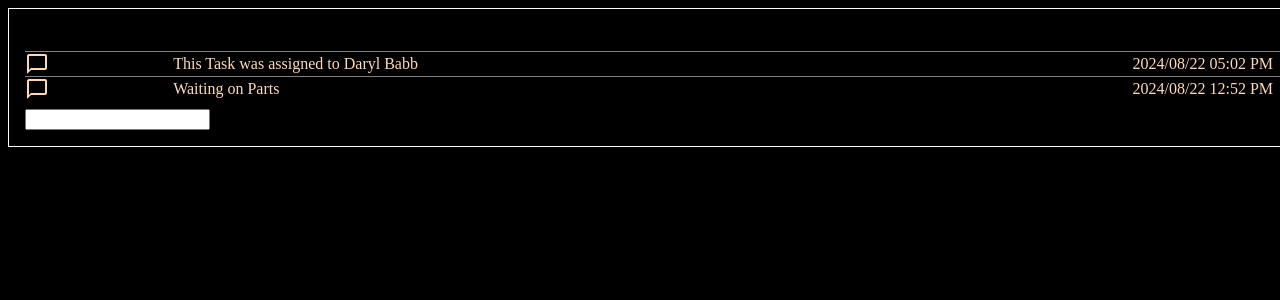
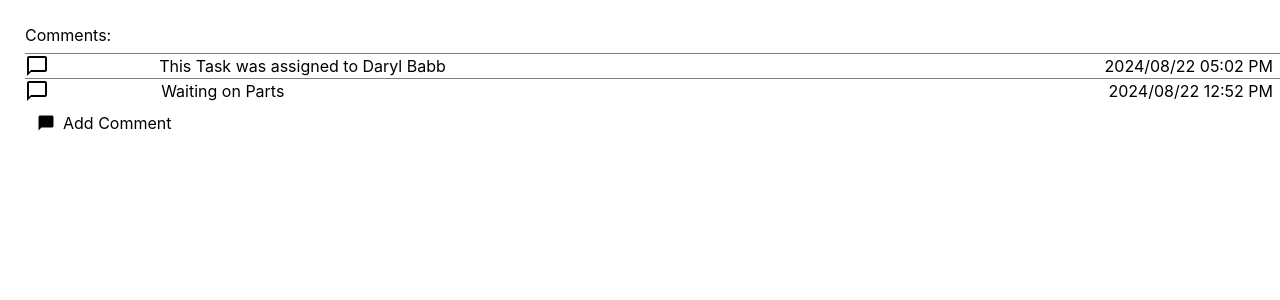
Before and after one commit to honestcomrade/mentions, an Angular app: page / in a window 1280 px wide. Shown: the top 300 px of the page. Built offline with nearby package versions, Linux system fonts and the light colour scheme.

Commit message:
tggle input

```diff
--- a/src/app/app.component.html
+++ b/src/app/app.component.html
@@ -1,4 +1,9 @@
 <style>
+  :host {
+    font-family: "Inter", -apple-system, BlinkMacSystemFont, "Segoe UI", Roboto,
+      Helvetica, Arial, sans-serif, "Apple Color Emoji", "Segoe UI Emoji",
+      "Segoe UI Symbol";
+  }
   main {
     border: 1px solid white;
     width: 100%;
@@ -11,20 +16,22 @@
     position: relative;
   }
 
-  .angular-logo {
-    max-width: 9.2rem;
-  }
-
   .content {
     width: 100%;
   }
-
 </style>
 
 <main class="main">
   <div class="content">
     <comments [comments]="comments"></comments>
-    <mention></mention>
+    <div>
+
+      <mention [inputOpen]="inputOpen"></mention>
+      <button (click)="toggleInput()" mat-raised-button>
+        <mat-icon fontIcon="chat_bubble"/>
+        Add Comment
+      </button>
+    </div>
   </div>
 </main>
 
--- a/src/app/app.component.ts
+++ b/src/app/app.component.ts
@@ -1,20 +1,27 @@
-import { Component } from '@angular/core';
+import { ChangeDetectorRef, Component } from '@angular/core';
 import { RouterOutlet } from '@angular/router';
 import { MentionsComponent } from "./components/mention/mentions/mention.component";
 import { ProfileThumbnail } from "./components/shared/profile/profile-thumbnail.component";
 import { CommentsComponent } from './components/comments/comments.component';
 import { COMMENT_LIST } from './data/person-list';
 import { Comment } from './types/comment';
+import { MatIconModule } from '@angular/material/icon';
+import {MatButtonModule} from '@angular/material/button';
 
 @Component({
   selector: 'app-root',
   standalone: true,
-  imports: [RouterOutlet, MentionsComponent, ProfileThumbnail, CommentsComponent],
+  imports: [RouterOutlet, MentionsComponent, ProfileThumbnail, CommentsComponent, MatIconModule, MatButtonModule],
   templateUrl: './app.component.html',
-  styleUrl: './app.component.scss'
+  styleUrl: './app.component.scss',
 })
 
 export class AppComponent {
   title = 'mentions';
   comments: Comment[] = COMMENT_LIST
+  inputOpen: boolean = false;
+
+  toggleInput() {
+    this.inputOpen = !this.inputOpen
+  }
 }
--- a/src/app/components/mention/mentions/mention.component.html
+++ b/src/app/components/mention/mentions/mention.component.html
@@ -12,7 +12,7 @@
     }
   </mat-list>
 </div>
-<form autocomplete="off" (ngSubmit)="onSubmit()">
+<form *ngIf="inputOpen" autocomplete="off" (ngSubmit)="onSubmit()">
   <input name="comment" [(ngModel)]="text" (input)="onInputChange($event)">
 </form>
 
--- a/src/app/components/mention/mentions/mention.component.ts
+++ b/src/app/components/mention/mentions/mention.component.ts
@@ -1,5 +1,5 @@
 import { MatListModule } from '@angular/material/list';
-import { Component } from '@angular/core';
+import { ChangeDetectionStrategy, Component, Input } from '@angular/core';
 import { FormsModule } from '@angular/forms';
 import { COMMA, ENTER } from '@angular/cdk/keycodes';
 import { CommonModule } from '@angular/common';
@@ -22,16 +22,18 @@ import {Person } from '../../../types/person';
     FormsModule,
     CommonModule,
     ProfileThumbnail
-],
+  ],
+  changeDetection: ChangeDetectionStrategy.Default,
   providers: [CommentService]
 })
 
 export class MentionsComponent {
+  @Input() inputOpen: boolean = false;
   selectedPerson?: Person
-  readonly separatorKeysCodes = [ENTER, COMMA] as const;
+  readonly separatorKeysCodes = [ENTER, COMMA] as const
   mentionList = PERSONS
   text?: string
-  typeAheadActive?: boolean = false;
+  typeAheadActive?: boolean = false
   matches?: Person[] = []
   constructor(private commentService: CommentService) {}
 
@@ -43,16 +45,16 @@ export class MentionsComponent {
   }
 
   onInputChange(event: Event) {
-    const element = event.target as HTMLInputElement;
+    const element = event.target as HTMLInputElement
 
     if (element?.value?.startsWith("@")) {
-      this.typeAheadActive = true;
-      this.matches = this.mentionList;
+      this.typeAheadActive = true
+      this.matches = this.mentionList
     } else {
-      this.typeAheadActive = false;
-      this.matches = [];
+      this.typeAheadActive = false
+      this.matches = []
     }
-    this.text = element?.value;
+    this.text = element?.value
     this.filterList(element.value)
   }
 
@@ -66,7 +68,7 @@ export class MentionsComponent {
     this.selectedPerson = this.mentionList.find(f => f.userID === id)
     this.text = `@${this.selectedPerson?.name} `
     document.querySelector("input")?.focus()
-    this.typeAheadActive = false;
-    this.matches = [];
+    this.typeAheadActive = false
+    this.matches = []
   }
 }
--- a/src/styles.scss
+++ b/src/styles.scss
@@ -1,9 +1,6 @@
 /* You can add global styles to this file, and also import other style files */
 html {
-  background-color: black;
-  h1, h2, h3, h4, h5, h6, p, span {
-    color: peachpuff !important;
-  }
+  // background-color: white;
   .mdc-list-item__primary-text {
     border: 1 px solid white;
   }
```
